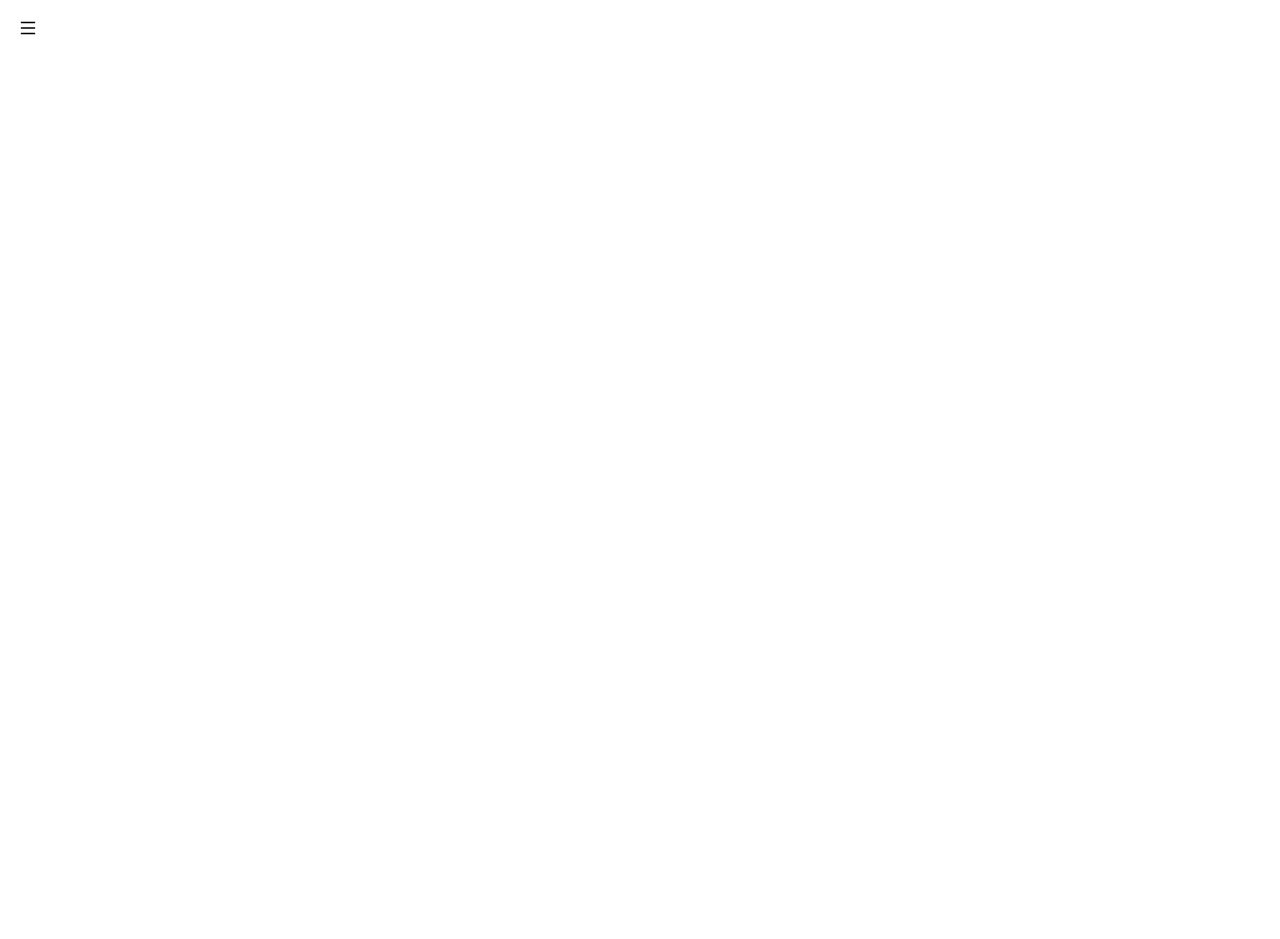
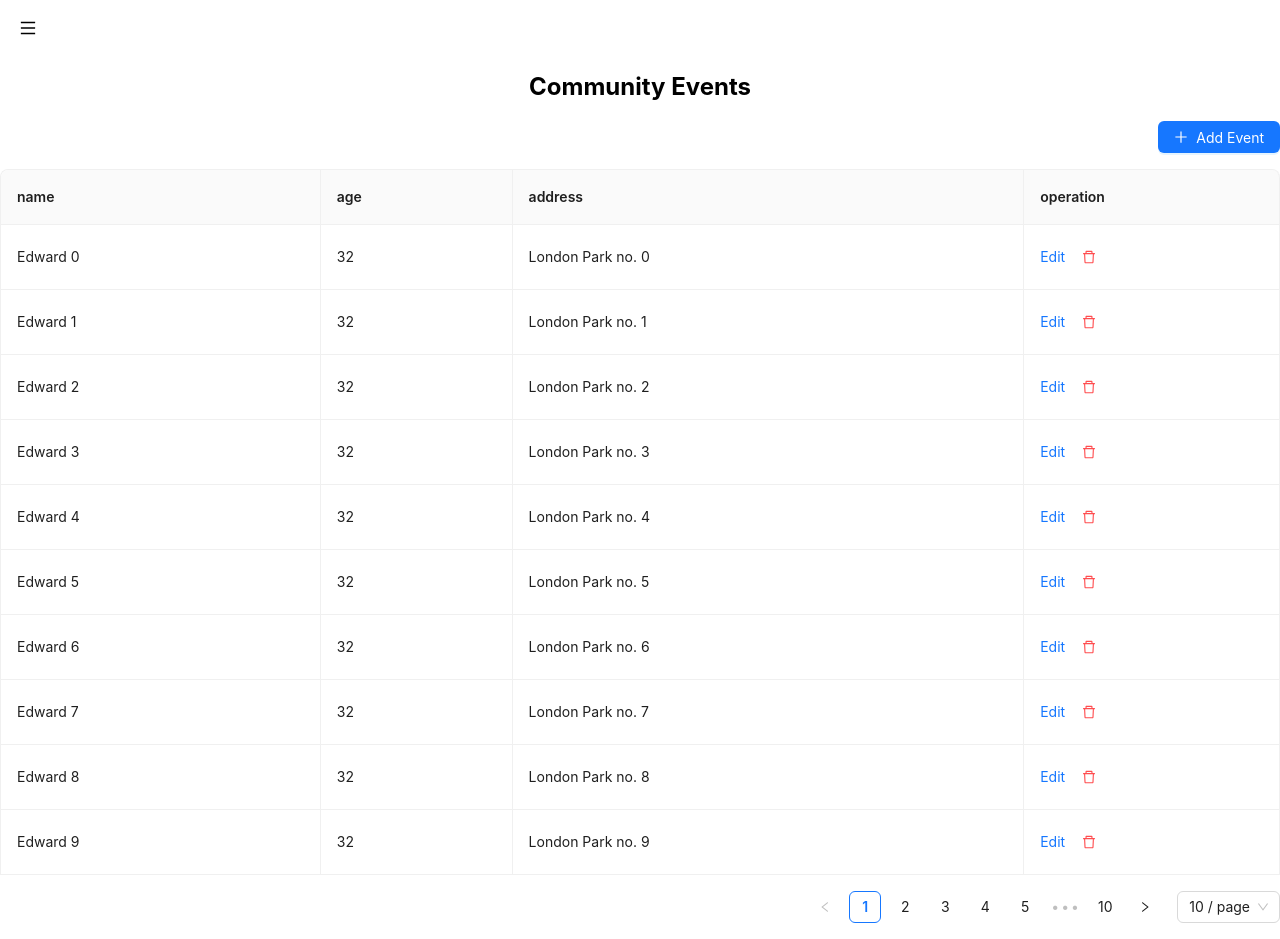
Before and after one commit to himanshu98/digital-health-frontend, a React (Create React App) app: page /reporting/communityevents in a window 1280 px wide. Before the commit the page ends 800 px from the top, so only its background shows below. Built offline with nearby package versions, Linux system fonts and the light colour scheme.

Commit message:
Fixed lint issues, Added community events and Changed drawer layout

```diff
--- a/package.json
+++ b/package.json
@@ -3,6 +3,7 @@
   "version": "0.1.0",
   "private": true,
   "dependencies": {
+    "@ant-design/icons": "^5.2.6",
     "@testing-library/jest-dom": "^5.17.0",
     "@testing-library/react": "^13.4.0",
     "@testing-library/user-event": "^13.5.0",
--- a/src/modules/reporting/CaseManagersPerformance/CaseManagersPerformance.js
+++ b/src/modules/reporting/CaseManagersPerformance/CaseManagersPerformance.js
@@ -171,7 +171,7 @@ const CaseManagersPerformance = () => {
           </Col>
         </Row>
         <Row>
-          <Table columns={columns} dataSource={data} tableLayout="fixed" />
+          <Table columns={columns} dataSource={filteredData} tableLayout="fixed" />
         </Row>
       </div>
     </>
--- /dev/null
+++ b/src/modules/reporting/CommunityEvents/CommunityEvents.css
@@ -0,0 +1,15 @@
+.editable-row .ant-form-item-explain {
+    position: absolute;
+    top: 100%;
+    font-size: 12px;
+  }
+  .heading {
+    font-size: 24px;
+    font-weight: bold;
+    margin-bottom: 20px;
+    text-align: center;
+  }
+  .addButton {
+    float: right;
+    margin-bottom: 16px;
+  }
--- /dev/null
+++ b/src/modules/reporting/CommunityEvents/CommunityEvents.js
@@ -0,0 +1,192 @@
+import React, { useState } from 'react';
+import { Form, Input, InputNumber, Popconfirm, Table, Typography, Space, Button } from 'antd';
+import { DeleteOutlined, PlusOutlined } from '@ant-design/icons';
+import "./CommunityEvents.css"
+
+const originData = [];
+for (let i = 0; i < 100; i++) {
+  originData.push({
+    key: i.toString(),
+    name: `Edward ${i}`,
+    age: 32,
+    address: `London Park no. ${i}`,
+  });
+}
+const EditableCell = ({
+  editing,
+  dataIndex,
+  title,
+  inputType,
+  record,
+  index,
+  children,
+  ...restProps
+}) => {
+  const inputNode = inputType === 'number' ? <InputNumber /> : <Input />;
+  return (
+    <td {...restProps}>
+      {editing ? (
+        <Form.Item
+          name={dataIndex}
+          style={{
+            margin: 0,
+          }}
+          rules={[
+            {
+              required: true,
+              message: `Please Input ${title}!`,
+            },
+          ]}
+        >
+          {inputNode}
+        </Form.Item>
+      ) : (
+        children
+      )}
+    </td>
+  );
+};
+const CommunityEvents = () => {
+  const [form] = Form.useForm();
+  const [data, setData] = useState(originData);
+  const [editingKey, setEditingKey] = useState('');
+  const isEditing = (record) => record.key === editingKey;
+  const edit = (record) => {
+    form.setFieldsValue({
+      name: '',
+      age: '',
+      address: '',
+      ...record,
+    });
+    setEditingKey(record.key);
+  };
+  const cancel = () => {
+    setEditingKey('');
+  };
+  const save = async (key) => {
+    try {
+      const row = await form.validateFields();
+      const newData = [...data];
+      const index = newData.findIndex((item) => key === item.key);
+      if (index > -1) {
+        const item = newData[index];
+        newData.splice(index, 1, {
+          ...item,
+          ...row,
+        });
+        setData(newData);
+        setEditingKey('');
+      } else {
+        newData.push(row);
+        setData(newData);
+        setEditingKey('');
+      }
+    } catch (errInfo) {
+      console.log('Validate Failed:', errInfo);
+    }
+  };
+  const columns = [
+    {
+      title: 'name',
+      dataIndex: 'name',
+      width: '25%',
+      editable: true,
+    },
+    {
+      title: 'age',
+      dataIndex: 'age',
+      width: '15%',
+      editable: true,
+    },
+    {
+      title: 'address',
+      dataIndex: 'address',
+      width: '40%',
+      editable: true,
+    },
+    {
+        title: 'operation',
+        dataIndex: 'operation',
+        render: (_, record) => {
+          const editable = isEditing(record);
+          return editable ? (
+            <Space>
+              <Typography.Link
+                onClick={() => save(record.key)}
+                style={{ marginRight: 8 }}
+              >
+                Save
+              </Typography.Link>
+              <Popconfirm title="Sure to cancel?" onConfirm={cancel}>
+                {/* eslint-disable-next-line jsx-a11y/anchor-is-valid */}
+                <a>Cancel</a>
+              </Popconfirm>
+            </Space>
+          ) : (
+            <Space>
+              <Typography.Link disabled={editingKey !== ''} onClick={() => edit(record)}>
+                Edit
+              </Typography.Link>
+              <Popconfirm
+                title="Sure to delete?"
+                onConfirm={() => deleteRecord(record.key)} // Call your delete method here
+              >
+                <Button icon={<DeleteOutlined />} type="link" danger />
+              </Popconfirm>
+            </Space>
+          );
+        },
+      }
+  ];
+  const mergedColumns = columns.map((col) => {
+    if (!col.editable) {
+      return col;
+    }
+    return {
+      ...col,
+      onCell: (record) => ({
+        record,
+        inputType: col.dataIndex === 'age' ? 'number' : 'text',
+        dataIndex: col.dataIndex,
+        title: col.title,
+        editing: isEditing(record),
+      }),
+    };
+  });
+  const deleteRecord = () => {
+    console.log("delete");
+  }
+  const handleAddEvent = () => {
+    console.log('Add Event clicked');
+  };
+  return (
+    <>
+    <h1 className="heading">Community Events</h1>
+    <Button
+        type="primary"
+        icon={<PlusOutlined />}
+        className="addButton"
+        onClick={handleAddEvent}
+      >
+        Add Event
+      </Button>
+    <Form form={form} component={false}>
+      <Table
+        components={{
+          body: {
+            cell: EditableCell,
+          },
+        }}
+        bordered
+        dataSource={data}
+        columns={mergedColumns}
+        rowClassName="editable-row"
+        pagination={{
+          onChange: cancel,
+        }}
+      />
+    </Form>
+    </>
+  );
+};
+export default CommunityEvents;
--- a/src/modules/reporting/Demographics/Demographics.js
+++ b/src/modules/reporting/Demographics/Demographics.js
@@ -9,7 +9,6 @@ import {
 } from "chart.js";
 import { Bar } from "react-chartjs-2";
 import { Colors } from "chart.js";
-// import { Row, Col } from "antd";
 import "./Demographics.css";
 
 ChartJS.register(
--- a/src/modules/reporting/Drawer/Drawer.js
+++ b/src/modules/reporting/Drawer/Drawer.js
@@ -3,13 +3,15 @@ import { Drawer } from "antd";
 import { MenuOutlined } from "@ant-design/icons";
 import "./Drawer.css";
 
-const Sidebar = () => {
+const Sidebar = ({onDrawerClose, onDrawerOpen}) => {
   const [open, setOpen] = useState(false);
   const showDrawer = () => {
     setOpen(true);
+    onDrawerOpen();
   };
   const onClose = () => {
     setOpen(false);
+    onDrawerClose();
   };
   return (
     <>
@@ -34,6 +36,9 @@ const Sidebar = () => {
           <li>
             <a href="/reporting/performance">Case Manager Performance Report</a>
           </li>
+          <li>
+            <a href="/reporting/communityevents">Community Events</a>
+          </li>
         </ul>
       </Drawer>
     </>
--- /dev/null
+++ b/src/modules/reporting/ReportingDashboard.css
@@ -0,0 +1,10 @@
+/* ReportingDashboard.css */
+
+.main-content {
+    margin-left: 0;
+    transition: margin-left 0.3s;
+  }
+
+  .main-content.shifted {
+    margin-left: 378px;
+  }
--- a/src/modules/reporting/ReportingDashboard.js
+++ b/src/modules/reporting/ReportingDashboard.js
@@ -1,22 +1,42 @@
-import React from 'react';
+import React, {useState} from 'react';
 import { Switch, Route } from 'react-router-dom';
 import Sidebar from './Drawer/Drawer';
 import Patient from './Patient/Patient';
 import CaseManagersPerformance from './CaseManagersPerformance/CaseManagersPerformance';
 import ServiceProvider from './ServiceProvider/ServiceProvider';
 import Demographics from './Demographics/Demographics';
+import CommunityEvents from './CommunityEvents/CommunityEvents';
+import './ReportingDashboard.css';
 
 const ReportingDashboard = () => {
+  const [isDrawerOpen, setIsDrawerOpen] = useState(false);
+
+  const handleDrawerOpen = () => {
+    console.log("abc");
+    setIsDrawerOpen(true);
+  };
+
+  const handleDrawerClose = () => {
+    console.log("def");
+    setIsDrawerOpen(false);
+  };
+  const mainContentStyle = {
+    transition: 'margin-left 0.3s',
+    marginLeft: isDrawerOpen ? '378px' : '0',
+  };
+
   return (
     <>
-    {/* <div>Reporting Dashboard</div> */}
-    <Sidebar></Sidebar>
+      <Sidebar onDrawerOpen={handleDrawerOpen} onDrawerClose={handleDrawerClose} />
+      <div style={mainContentStyle}>
         <Switch>
           <Route path="/reporting/patient" component={Patient} />
           <Route path="/reporting/performance" component={CaseManagersPerformance} />
           <Route path="/reporting/serviceprovider" component={ServiceProvider} />
           <Route path="/reporting/demographics" component={Demographics} />
+          <Route path="/reporting/communityevents" component={CommunityEvents} />
         </Switch>
+      </div>
     </>
   )
 }
--- a/src/modules/reporting/ServiceProvider/ServiceProvider.js
+++ b/src/modules/reporting/ServiceProvider/ServiceProvider.js
@@ -174,7 +174,7 @@ const ServiceProvider = () => {
           </Col>
         </Row>
         <Row>
-          <Table columns={columns} dataSource={data} size="large" />
+          <Table columns={columns} dataSource={filteredData} size="large" />
         </Row>
       </div>
     </>
```
Also changed, not shown: 1 other file (tests, documents, lock files or other folders). Lines whose indentation alone changed are shown as unchanged.
